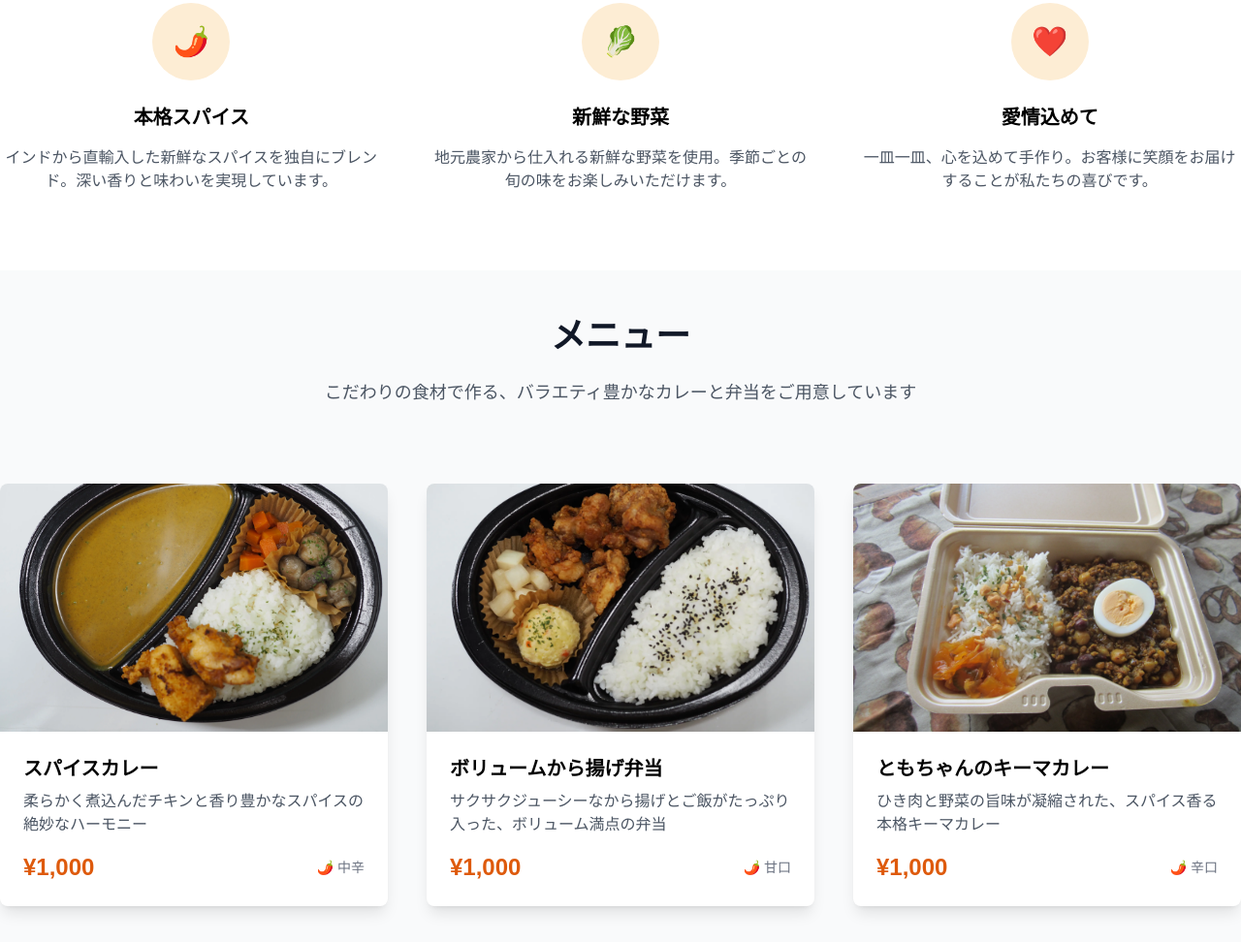
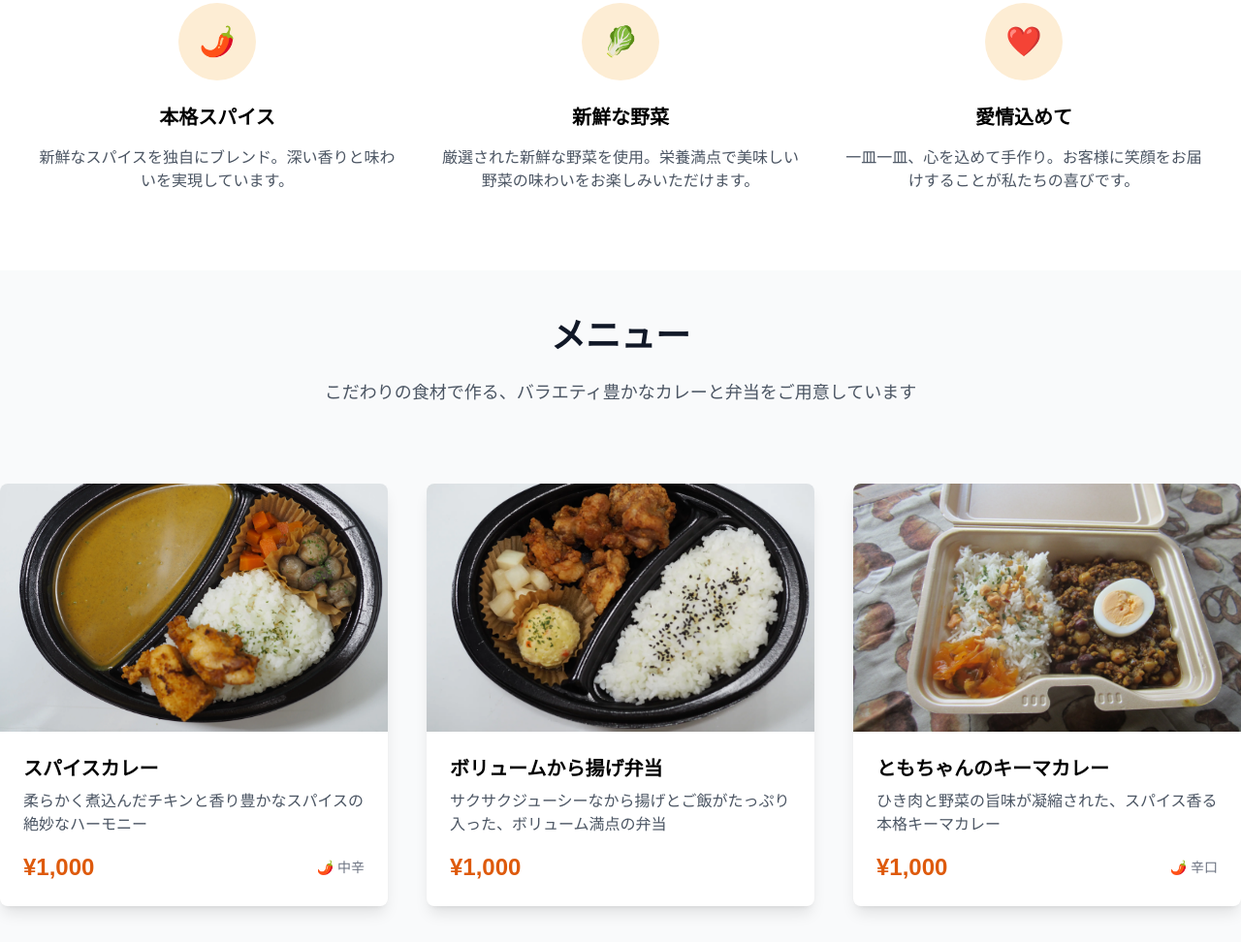
Before and after one commit to SawadaShusaku/lauter-brunnen-curry, an Astro site: page / in a window 1280 px wide. Shown: the part 997-1969 px from the top of the page at 97% size. Built offline with nearby package versions, Linux system fonts and the light colour scheme; Astro itself is replaced by a stand-in of ours.

Commit message:
fix: コンセプト文章とメニューアイコンの調整

```diff
--- a/src/pages/index.astro
+++ b/src/pages/index.astro
@@ -43,14 +43,14 @@ import Footer from '../components/Footer.astro';
         </p>
       </div>
 
-      <div class="grid grid-cols-1 md:grid-cols-3 gap-12">
+      <div class="grid grid-cols-1 md:grid-cols-3 gap-12 mx-10">
         <div class="text-center" data-aos="fade-up" data-aos-delay="100">
           <div class="w-20 h-20 bg-curry-100 rounded-full flex items-center justify-center mx-auto mb-6">
             <span class="text-3xl">🌶️</span>
           </div>
           <h3 class="text-xl font-semibold mb-4">本格スパイス</h3>
           <p class="text-gray-600">
-            インドから直輸入した新鮮なスパイスを独自にブレンド。深い香りと味わいを実現しています。
+            新鮮なスパイスを独自にブレンド。深い香りと味わいを実現しています。
           </p>
         </div>
 
@@ -60,7 +60,7 @@ import Footer from '../components/Footer.astro';
           </div>
           <h3 class="text-xl font-semibold mb-4">新鮮な野菜</h3>
           <p class="text-gray-600">
-            地元農家から仕入れる新鮮な野菜を使用。季節ごとの旬の味をお楽しみいただけます。
+            厳選された新鮮な野菜を使用。栄養満点で美味しい野菜の味わいをお楽しみいただけます。
           </p>
         </div>
 
@@ -129,7 +129,7 @@ import Footer from '../components/Footer.astro';
             </p>
             <div class="flex justify-between items-center">
               <span class="text-2xl font-bold text-curry-600">¥1,000</span>
-              <span class="text-sm text-gray-500">🌶️ 甘口</span>
+              <span class="text-sm text-gray-500"></span>
             </div>
           </div>
         </div>
@@ -239,7 +239,7 @@ import Footer from '../components/Footer.astro';
             </p>
             <div class="flex justify-between items-center">
               <span class="text-2xl font-bold text-curry-600">¥1,000</span>
-              <span class="text-sm text-gray-500"></span>
+              <span class="text-sm text-gray-500">🍅</span>
             </div>
           </div>
         </div>
```
